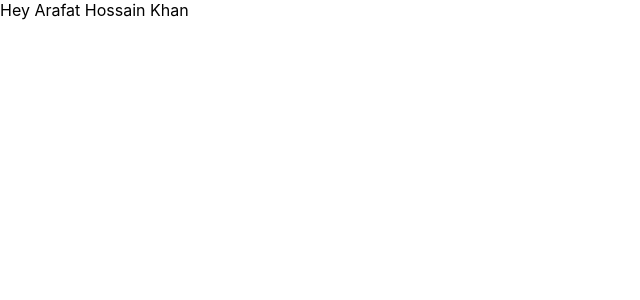
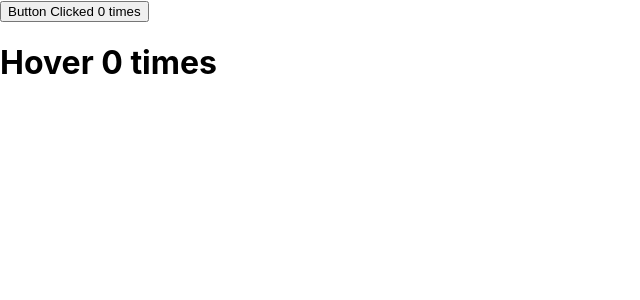
Before and after one commit to ArafatHossainKhan/Think-In-A-React-Way, a React (Create React App) app: page / in a window 1280 px wide. Shown: the top 300 px of the page, without its empty margins (0-640 px from the left). Built offline with nearby package versions, Linux system fonts and the light colour scheme.

Commit message:
React Higher Order Component

```diff
--- a/src/App.js
+++ b/src/App.js
@@ -1,11 +1,13 @@
 import './App.css';
-import Name from './components/Name';
-import Text from "./components/Text";
+import ClickCounter from './components/ClickCounter';
+import HoverCounter from './components/HoverCounter';
 function App() {
   return (
-  <Text>
-    {({addGreeting}) => <Name addGreeting={addGreeting}/>}
-  </Text>
+    <div>
+ <ClickCounter/>
+    <HoverCounter/>
+    </div>
+
   );
 }
 
--- /dev/null
+++ b/src/components/ClickCounter.js
@@ -0,0 +1,9 @@
+import withCounter from "./HOC/withCounter"
+const ClickCounter =  ({count, setCount}) => {
+return(
+    <div>
+        <button type="button" onClick={setCount}>Button Clicked {count} times</button>
+    </div>
+)
+}
+export default withCounter(ClickCounter)
--- /dev/null
+++ b/src/components/HOC/withCounter.js
@@ -0,0 +1,21 @@
+import React from "react";
+
+const withCounter = (OriginalComponent) => {
+    class NewComponent extends React.Component{
+        state = {
+            count: 0,
+        }
+
+        setCount = () => {
+            this.setState((prev) =>  ({count: prev.count + 1}))
+        }
+        render() {
+            const {count} = this.state;
+            return <OriginalComponent count={count} setCount={this.setCount}/>
+        }
+
+    }
+    return  NewComponent
+}
+
+export default withCounter
--- /dev/null
+++ b/src/components/HoverCounter.js
@@ -0,0 +1,7 @@
+import withCounter from "./HOC/withCounter";
+
+const HoverCounter = ({count, setCount}) => {
+    return <div><h1 onMouseOver={setCount}>Hover {count} times</h1></div>
+}
+
+export default withCounter(HoverCounter)
--- a/src/components/Name.js
+++ /dev/null
@@ -1,12 +0,0 @@
-
-const Name = ({addGreeting}) => {
-    const name = "Arafat Hossain Khan"
-  return (
-    <div>
-        {addGreeting ? addGreeting("Hey", name) : name}
-    </div>
-
-  )
-}
-
-export default Name
--- a/src/components/Text.js
+++ /dev/null
@@ -1,8 +0,0 @@
-
-
-const Text = (props) => {
-const addGreeting = (greeting, name) => `${greeting} ${name}`
-  return props.children({addGreeting})
-}
-
-export default Text
```
